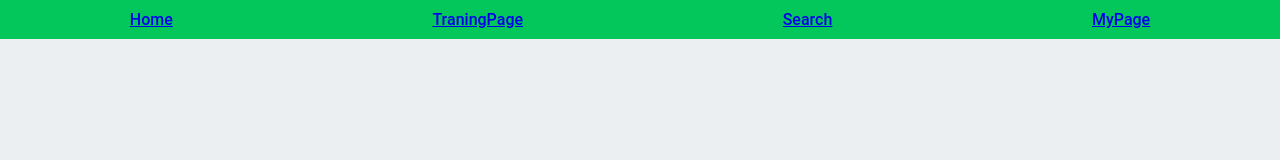
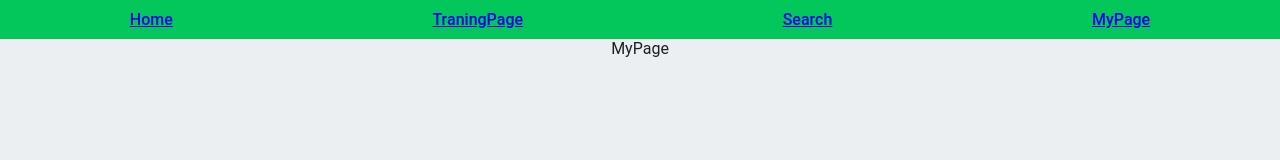
Before and after one commit to kgj960425/boardGameBoard-firebase-react, a React (Vite) app: page /MyPage in a window 1280 px wide. Shown: the top 160 px of the page. Built offline with nearby package versions, Linux system fonts and the light colour scheme; no server answers.

Commit message:
Search,MyPage 추가

```diff
--- a/src/App.tsx
+++ b/src/App.tsx
@@ -5,6 +5,8 @@ import LandingPage from './pages/LandingPage.tsx';
 import TraningPage from './pages/TraningPage.tsx';
 import Loading from './pages/Loading.tsx';
 import Navbar from './pages/Navbar.tsx';
+import Search from './pages/Search.tsx';
+import MyPage from './pages/MyPage.tsx';
 // import Layout from './views/layout/Layout.tsx';
 
 // @ts-ignore
@@ -17,6 +19,8 @@ function App() {
         <Routes>
             <Route path="/" element={<LandingPage/>} />
             <Route path="/TraningPage" element={<TraningPage/>} />
+            <Route path="/Search" element={<Search/>} />
+            <Route path="/MyPage" element={<MyPage/>} />
         </Routes>
     </Suspense>
   );
--- /dev/null
+++ b/src/pages/MyPage.tsx
@@ -0,0 +1,11 @@
+function MyPage() {
+    return (
+        <>
+            <div>
+                MyPage
+            </div>
+        </>
+    );
+}
+
+export default MyPage;
--- /dev/null
+++ b/src/pages/Search.tsx
@@ -0,0 +1,11 @@
+function Search() {
+    return (
+        <>
+            <div>
+                Search
+            </div>
+        </>
+    );
+}
+
+export default Search;
```
